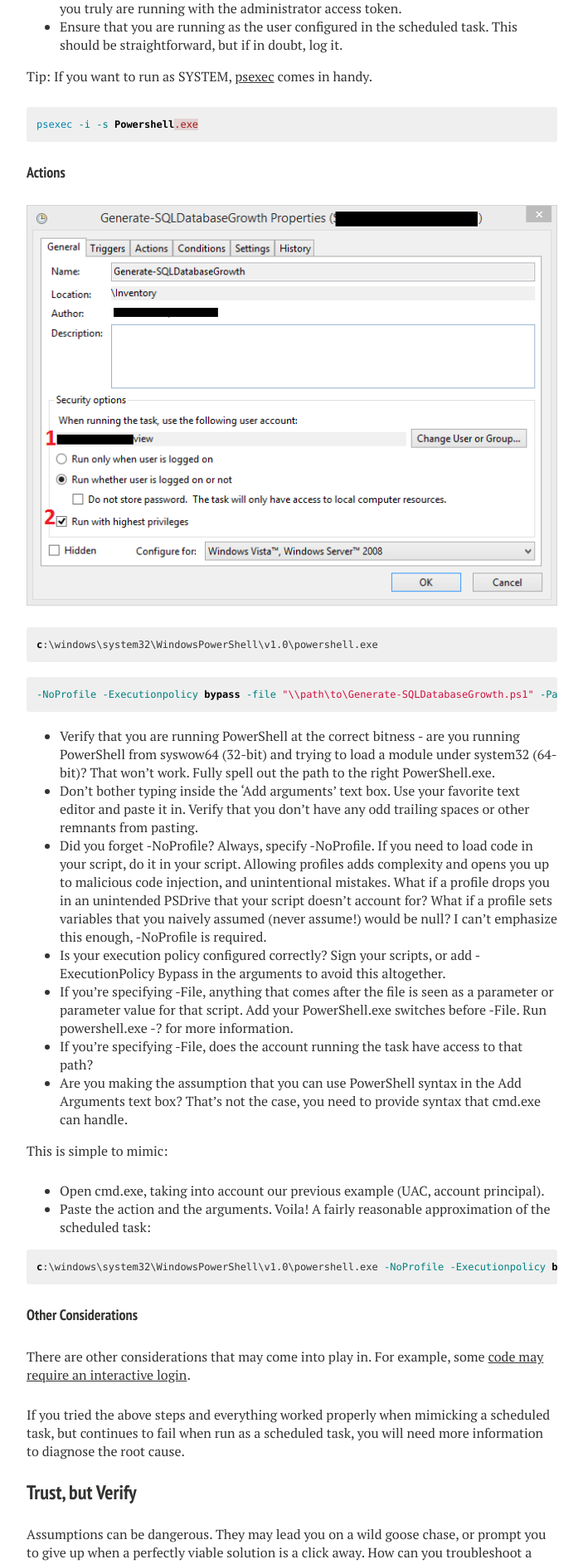
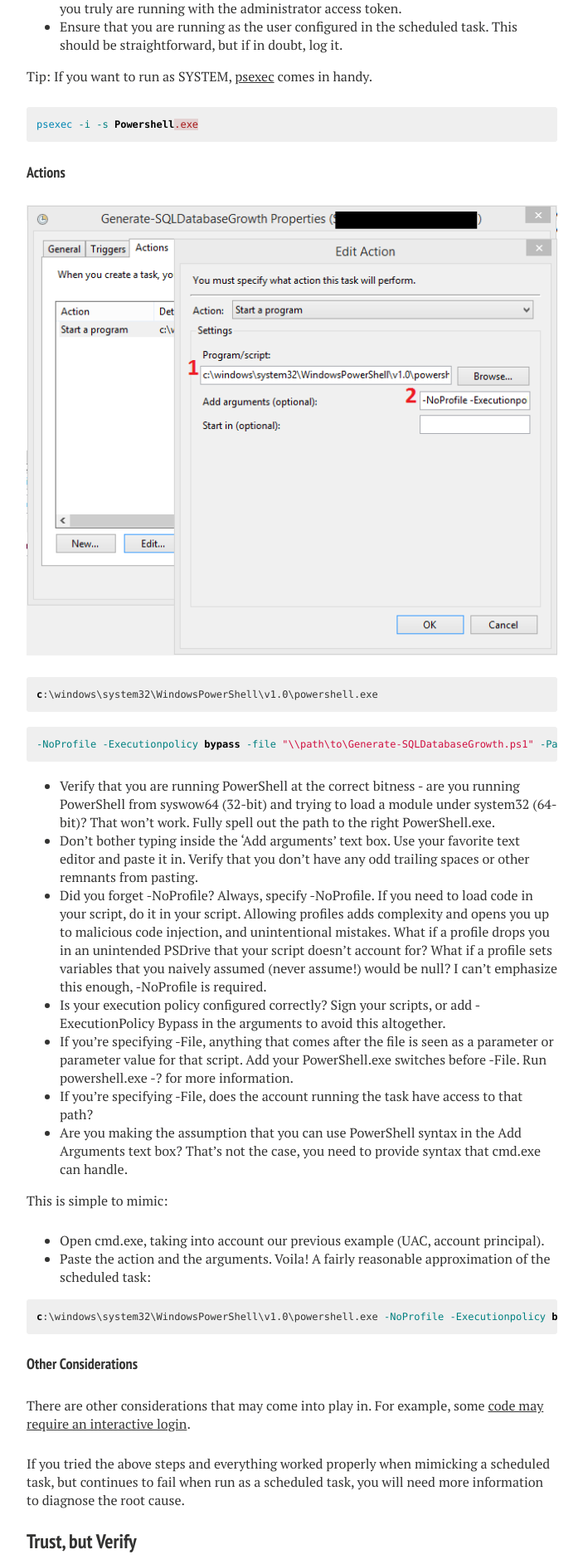
Before and after one commit to RamblingCookieMonster/RamblingCookieMonster.github.io, a Jekyll site: the page built from _posts/2015-03-24-Task-Scheduler.md, in a window 1280 px wide. Shown: the part 1645-3530 px from the top of the page at 83% size, without its empty margins (288-991 px from the left). Built offline with Jekyll 4.4.1, drawn with Linux system fonts in a browser that asks for light colours; nearby versions of some CDN libraries; library files that are not in the unit come from our copies; comment, search, counter and statistics services are not loaded.

Commit message:
Update 2015-03-24-Task-Scheduler.md

````diff
--- a/_posts/2015-03-24-Task-Scheduler.md
+++ b/_posts/2015-03-24-Task-Scheduler.md
@@ -41,7 +41,7 @@ psexec -i -s Powershell.exe
 
 #### Actions
 
-![Actions tab](/images/scheduled-tasks/OverviewGeneral.png)
+![Actions tab](/images/scheduled-tasks/OverviewActions.png)
 
 ```bat
 c:\windows\system32\WindowsPowerShell\v1.0\powershell.exe
````
